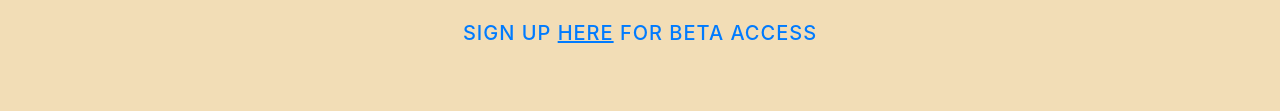
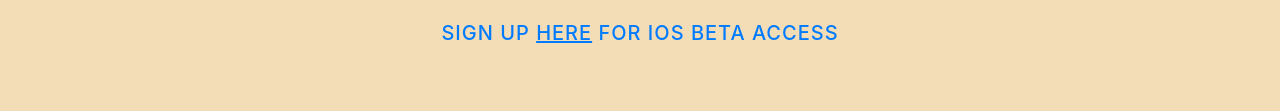
Before and after one commit to sce5360/theEurekaTrailWebsite, a website with bundled scripts: page index.html in a window 1280 px wide. Shown: the part 1716-1827 px from the top of the page. Built offline with nearby package versions, Linux system fonts and the light colour scheme.

Commit message:
Updated download text

```diff
--- a/index.html
+++ b/index.html
@@ -131,7 +131,7 @@
         </div>
         <br>
         <a href="https://forms.gle/MRzTwoUtyYKXXn7aA" target="_blank">
-          <h5><span>Sign up <u> Here</u> for Beta Access</span></h5>
+          <h5><span>Sign up <u> Here</u> for iOS Beta Access</span></h5>
         </a>
 
       </div>
```
Also changed, not shown: README.md.
